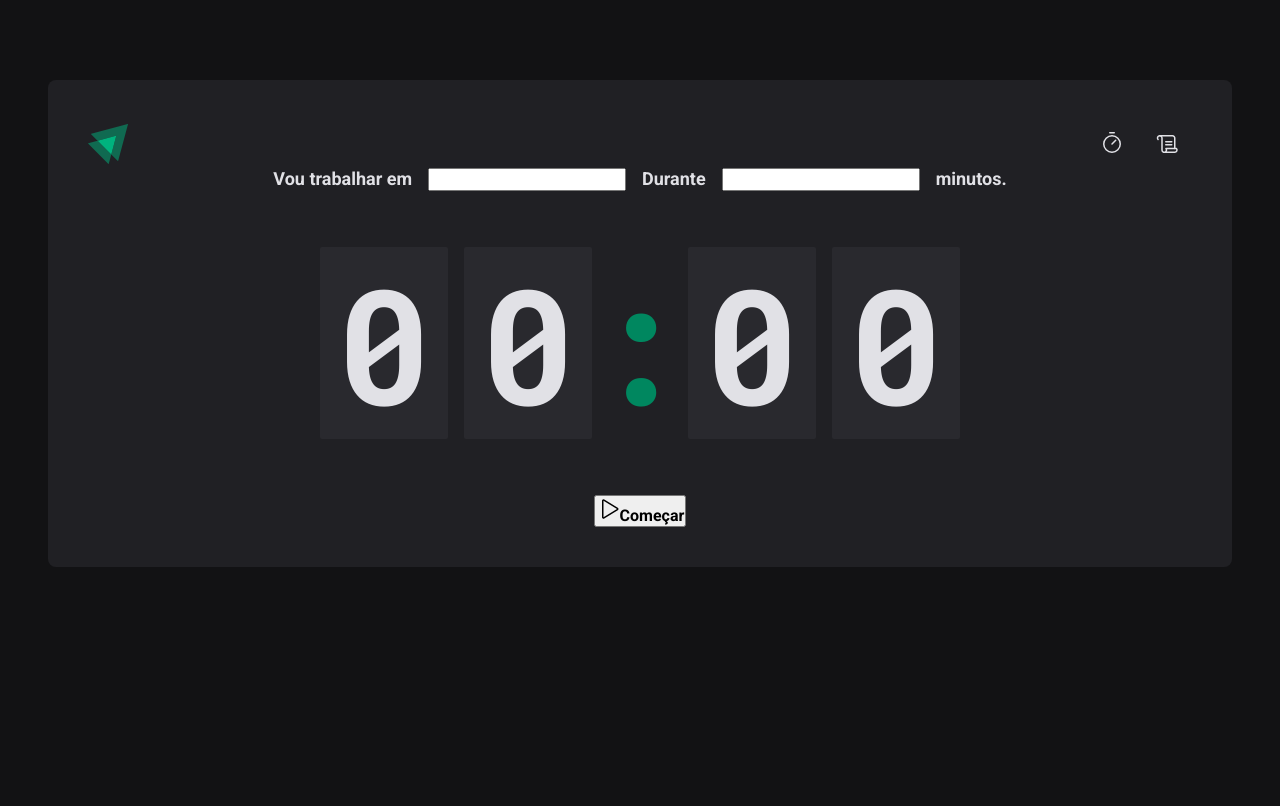
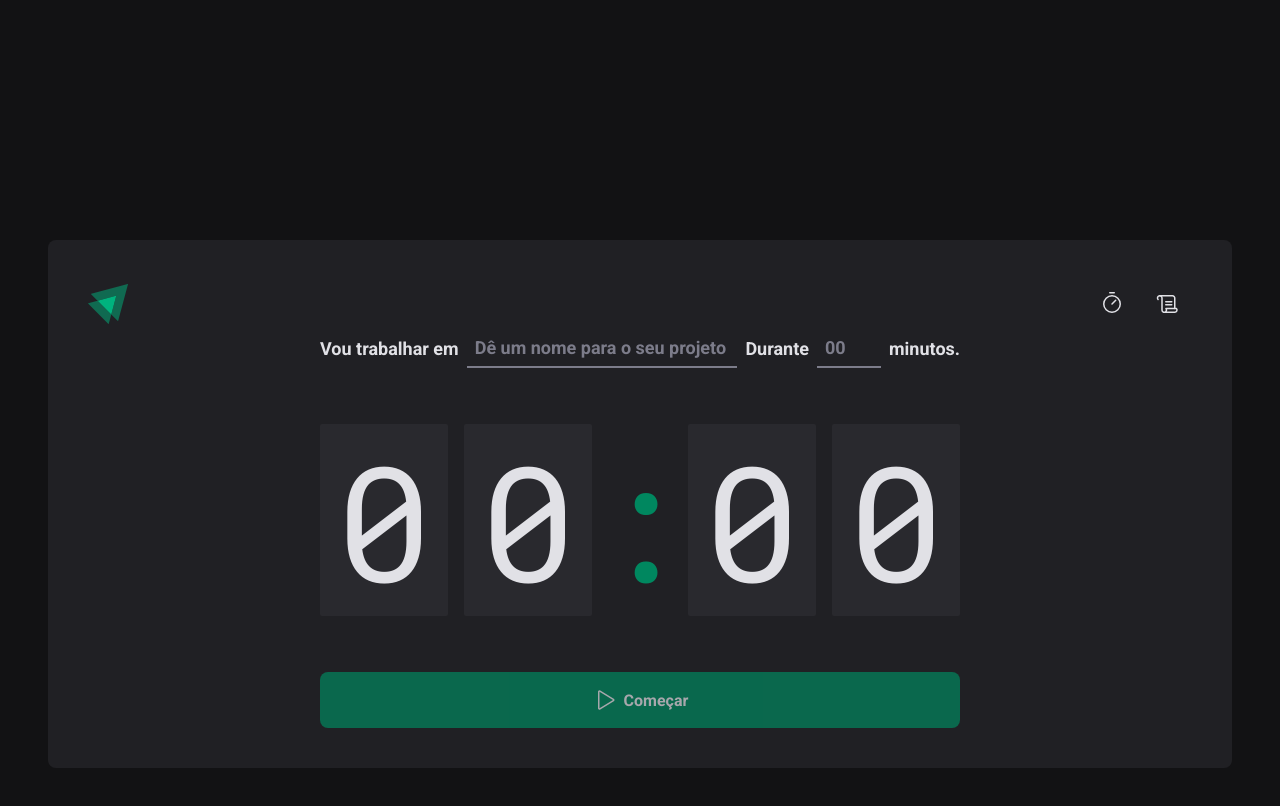
Before and after one commit to Marianadias503/M-todo-Pomodoro, a React (Vite) app in the folder ProjetoPomodoro/: page / in a window 1280 px wide. Shown: the top 806 px of the page. Built offline with nearby package versions, Linux system fonts and the light colour scheme.

Commit message:
finaloizando a home

```diff
--- a/ProjetoPomodoro/src/pages/Home/index.tsx
+++ b/ProjetoPomodoro/src/pages/Home/index.tsx
@@ -1,26 +1,25 @@
 import { Play } from "phosphor-react";
-import { CountdownContainer, FormContainer, HomeContainer, Separator } from "./styles";
+import { CountdownContainer, FormContainer, HomeContainer, MinutesAmountInput, Separator, StartCountDownButton, TaskInput } from "./styles";
 
 
 
 export function Home() {
    return (
       <HomeContainer>
-
+        <form action="">
          <FormContainer>
 
-            <div>
+            <label htmlFor="task"  >Vou trabalhar em</label>
+            <TaskInput id="task" placeholder="Dê um nome para o seu projeto"  />
 
-
-            <label htmlFor="task" className="text">Vou trabalhar em</label>
-            <input id="task" />
-
-            <label htmlFor="task" className="text">Durante</label>
-            <input type="number"  id="minutesAmount" />
+            <label htmlFor="task">Durante</label>
+            <MinutesAmountInput type="number"  id="minutesAmount" placeholder="00" />
 
             <span className="text">minutos.</span>
 
-            </div>
+
+          </FormContainer>
+
 
          <CountdownContainer>
             <span>0</span>
@@ -31,11 +30,12 @@
          </CountdownContainer>
 
 
-<button type="submit">
+<StartCountDownButton disabled type="submit">
    <Play size={24}/>
    Começar
-</button>
-</FormContainer>
+</StartCountDownButton>
+
+</form>
 
 
 
--- a/ProjetoPomodoro/src/pages/Home/styles.ts
+++ b/ProjetoPomodoro/src/pages/Home/styles.ts
@@ -9,24 +9,61 @@
     align-items:center;
     justify-content:center;
 
-
-.text{
-    padding-right:1rem;
-    padding-left:1rem;
-}
-
-`
-export const FormContainer = styled.div`
+form{
     display:flex;
     flex-direction:column;
     align-items:center;
     gap:3.5rem;
-    width:100%;
-    color: ${props=>props.theme['gray-100']};
-    font-size:1.125rem;
-    font-weight:bold;
-    flex-wrap:wrap;
+}
+
+
+
+`
+export const FormContainer = styled.div`
+   width:100%;
+   display:flex;
+   align-items:center;
+   justify-content:center;
+   gap:0.5rem;
+   color:${(props)=>props.theme['gray-100']};
+   font-size:1.125rem;
+   font-weight:bold;
+   flex-wrap:wrap;
+
     `
+
+const BaseInput= styled.input`
+
+background:transparent;
+height:2.5rem;
+border:0;
+border-bottom:2px solid ${(props)=>props.theme['gray-500']};
+font-weight:bold;
+font-size:1.125rem;
+padding:0 0.5rem;
+color:${(props)=>props.theme['gray-100']};
+
+&:focus{
+    box-shadow:none;
+    border-color:${(props)=>props.theme['green-500']};
+}
+
+&::placeholder{
+    color:${(props)=>props.theme['gray-500']};
+}
+
+`
+
+export const TaskInput = styled(BaseInput)`
+flex:1;
+
+`
+export const MinutesAmountInput = styled(BaseInput)`
+
+width:4rem;
+
+`
+
 export const CountdownContainer = styled.div`
 
     font-family:'Roboto mono', monospace;
@@ -53,3 +90,33 @@
  justify-content:center;
 
  `
+
+ export const StartCountDownButton= styled.button`
+
+ width:100%;
+ border:0;
+ padding:1rem;
+ border-radius:8px;
+ display:flex;
+ justify-content:center;
+ align-items:center;
+ gap: 0.5rem;
+ font-weight:bold;
+ cursor:pointer;
+ background:${(props)=>props.theme['green-500']};
+ color:${(props)=>props.theme['gray-100']};
+
+ &:disabled{
+    opacity:0.7;
+    cursor:not-allowed;
+ }
+
+ &:not(:disabled):hover{
+
+
+background:${(props)=>props.theme['green-700']};
+
+ }
+
+
+ `
--- a/ProjetoPomodoro/src/styles/global.ts
+++ b/ProjetoPomodoro/src/styles/global.ts
@@ -15,6 +15,7 @@
     background:${props=>props.theme['gray-900']};
     color: ${props => props.theme['gray-300']};
     --webkit-font-smoothing: antialiased;
+    padding-top:10rem;
    }
 
 body, input, textarea, button{
```
